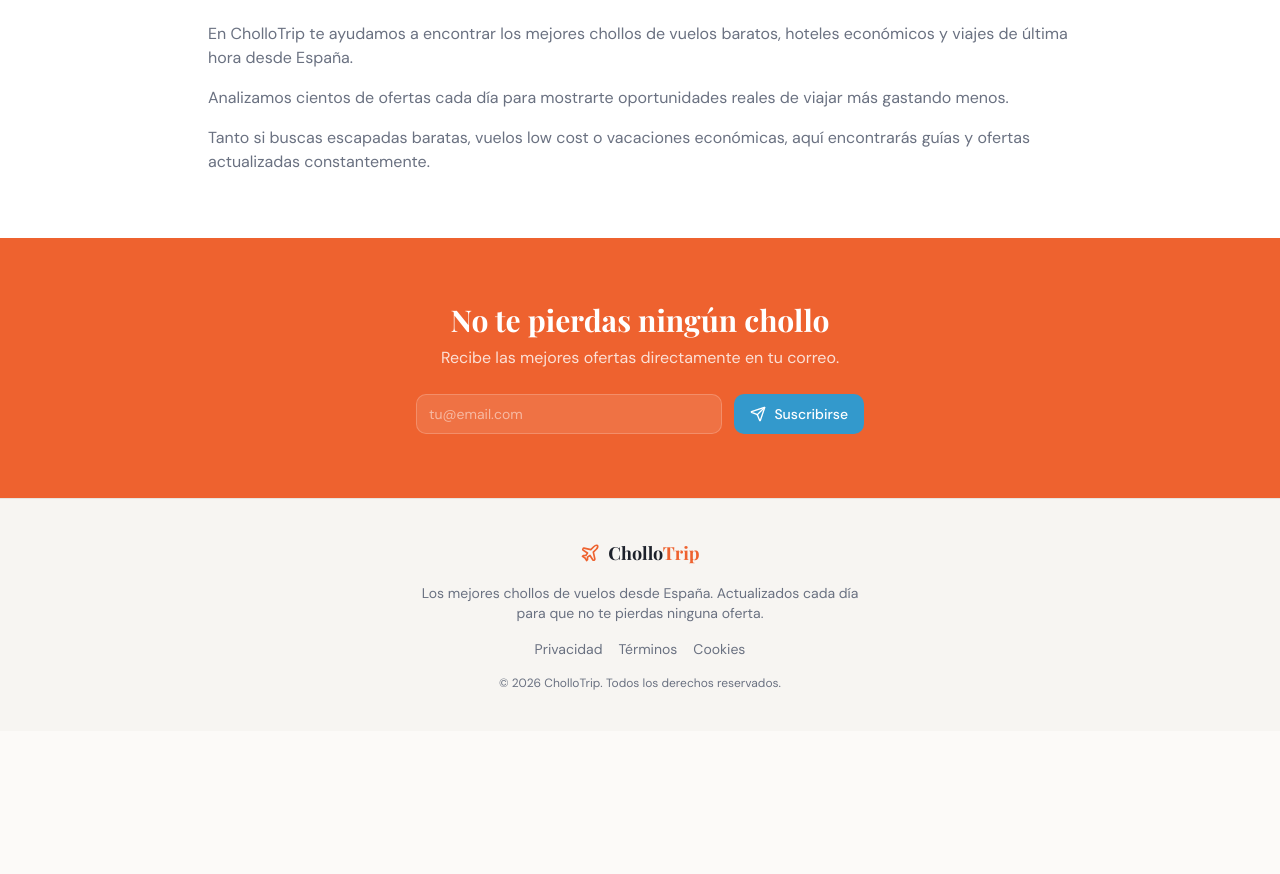
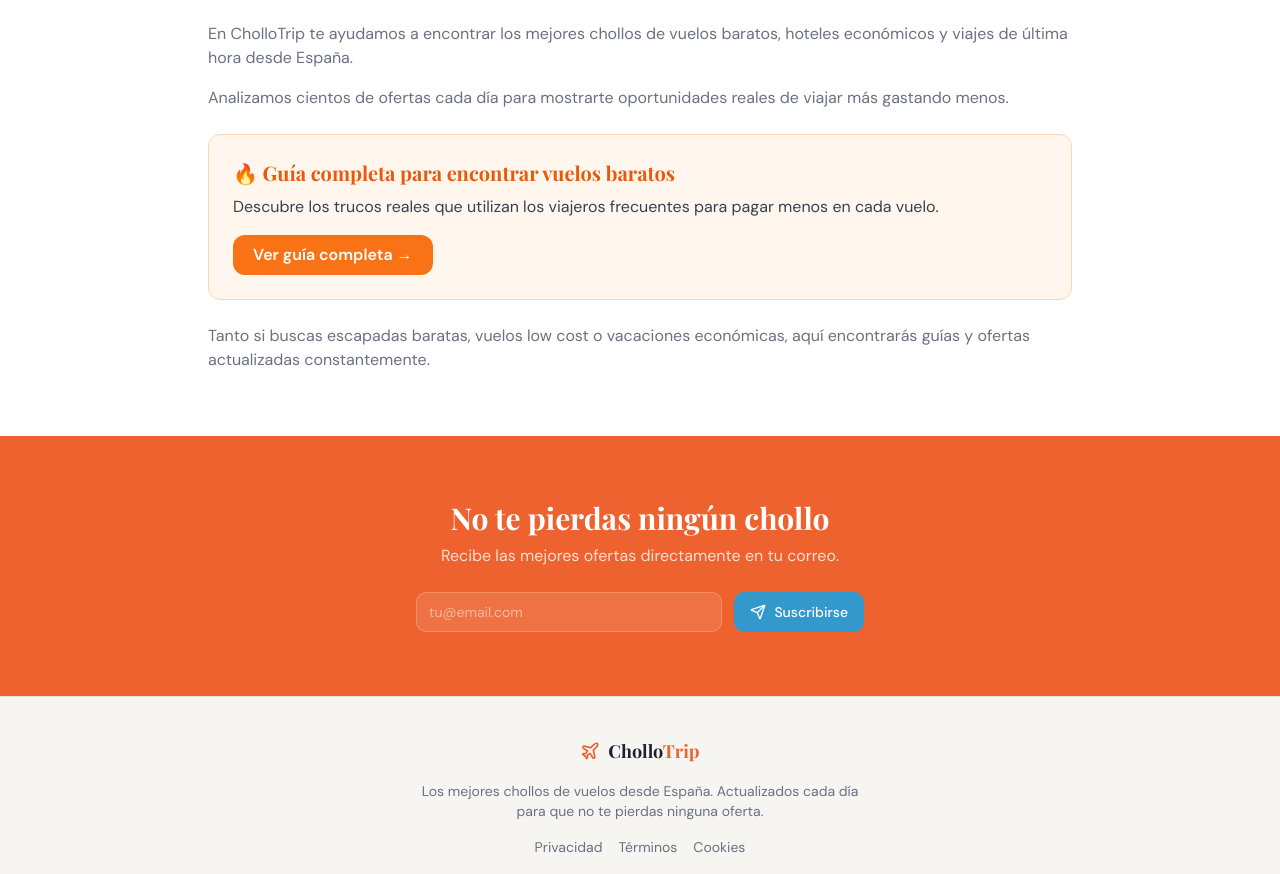
Before and after one commit to flucxconsulting-source/chollotrip, a React (Vite) app: page / in a window 1280 px wide. Shown: the part 1880-2754 px from the top of the page. Before the commit the page ends 2611 px from the top, so only its background shows below. Built offline with nearby package versions, Linux system fonts and the light colour scheme; the HTML template or start-up script is replaced by a standard one.

Commit message:
homepage CTA to pillar article

```diff
--- a/src/pages/Index.tsx
+++ b/src/pages/Index.tsx
@@ -176,10 +176,28 @@
             hoteles económicos y viajes de última hora desde España.
           </p>
 
-          <p className="mb-4 text-muted-foreground">
+          <p className="mb-6 text-muted-foreground">
             Analizamos cientos de ofertas cada día para mostrarte oportunidades reales
             de viajar más gastando menos.
           </p>
+
+          {/* CTA to pillar article */}
+          <div className="bg-orange-50 border border-orange-200 p-6 rounded-xl mb-6">
+            <h3 className="text-xl font-bold mb-2 text-orange-600">
+              🔥 Guía completa para encontrar vuelos baratos
+            </h3>
+
+            <p className="mb-4 text-gray-700">
+              Descubre los trucos reales que utilizan los viajeros frecuentes para pagar menos en cada vuelo.
+            </p>
+
+            <a
+              href="/blog/como-encontrar-vuelos-baratos"
+              className="inline-block bg-orange-500 text-white px-5 py-2 rounded-lg font-semibold hover:bg-orange-600"
+            >
+              Ver guía completa →
+            </a>
+          </div>
 
           <p className="text-muted-foreground">
             Tanto si buscas escapadas baratas, vuelos low cost o vacaciones económicas,
```
